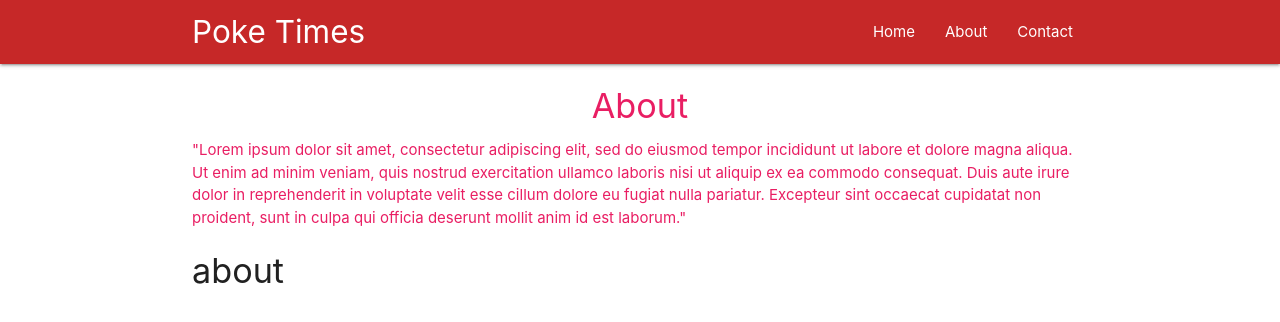
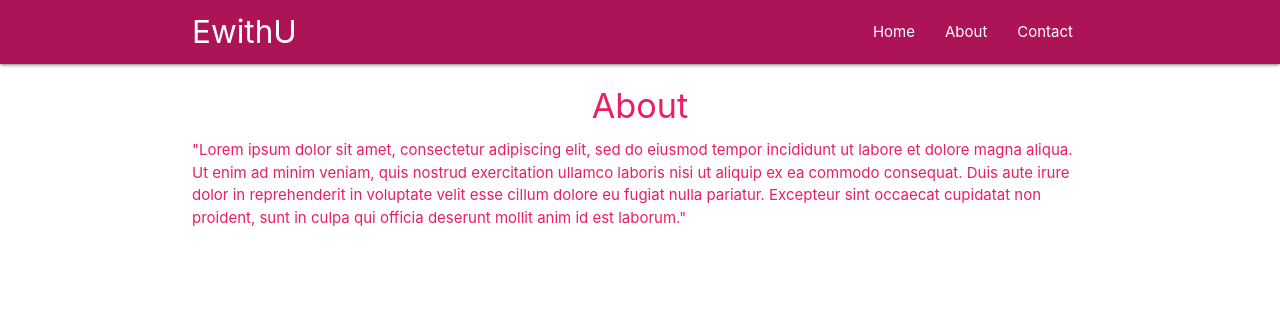
Before and after one commit to yuqiyangyang/poketimes, a React (Create React App) app: page /about in a window 1280 px wide. Shown: the top 322 px of the page. Built offline with nearby package versions, Linux system fonts and the light colour scheme.

Commit message:
switch tag

```diff
--- a/src/App.js
+++ b/src/App.js
@@ -1,6 +1,6 @@
 import React, {Component} from 'react';
 import Navbar from './components/Navbar'
-import{ BrowserRouter, Route} from 'react-router-dom'
+import{ BrowserRouter, Route, Switch} from 'react-router-dom'
 import Home from './components/Home'
 import About from './components/About'
 import Contact from './components/Contact'
@@ -13,11 +13,12 @@ class App extends Component {
       <BrowserRouter>
       <div className="app">
         <Navbar />
+        <Switch>
         <Route exact path='/' component={Home} />
         <Route path='/About' component={About} />
         <Route path='/Contact' component={Contact} />
         <Route path='/:post_id' component={Post} />
-
+        </Switch>
       </div>
       </BrowserRouter>
     )
--- a/src/components/Home.js
+++ b/src/components/Home.js
@@ -1,6 +1,6 @@
 import React, { Component } from 'react'
 import axios from 'axios'
-// import {Link } from 'react-router-dom'
+import {Link } from 'react-router-dom'
 
 
 
@@ -24,8 +24,11 @@ class Home extends Component {
                 return (
                     <div className="post card" key={post.id}>
                         <div className="card-content">
+                            <Link to={'/' + post.id}>
                             <span className="card-title">{post.title}</span>
+                            </Link >
                             <p>{post.body}</p>
+
                         </div>
                     </div>
                 )
--- a/src/components/Navbar.js
+++ b/src/components/Navbar.js
@@ -2,13 +2,13 @@ import React from 'react'
 import {Link, NavLink, withRouter } from 'react-router-dom' //withRouter is higher order component
 
 const Navbar =(props)=>{
-    setTimeout(()=>{
-        props.history.push('/about')//redirect to another page
-    }, 2000)
+    // setTimeout(()=>{
+    //     props.history.push('/about')//redirect to another page
+    // }, 2000)
     return(
-        <nav className="nav-wrapper red darken-3">
+        <nav className="nav-wrapper pink darken-3">
             <div className="container">
-                <div className="brand-logo">Poke Times</div>
+                <div className="brand-logo">EwithU</div>
                 <ul className="right">
                     <li><Link to="/">Home</Link></li>
                     <li><NavLink to="/about">About</NavLink></li>
--- a/src/components/Post.js
+++ b/src/components/Post.js
@@ -1,19 +1,36 @@
 import React, { Component} from 'react'
+import axios from 'axios'
 
 class Post extends Component{
     state={
-        id:null
+        post:null
     }
     componentDidMount(){
         let id=this.props.match.params.post_id;
-        this.setState({
-            id: id
+        axios.get('https://jsonplaceholder.typicode.com/posts/' + id)
+        .then(res=>{
+            this.setState({
+                post: res.data
+            })
+            // console.log(res)
         })
+
     }
     render(){
+        const post = this.state.post?(
+            <div className="post">
+                <h4 className="center">{this.state.post.title}</h4>
+                <p>{this.state.post.body}</p>
+            </div>
+
+        ):(
+            <div className="center">Loading post...</div>
+        )
         return(
+
+
             <div className = "container">
-                <h4> {this.state.id}</h4>
+                {post}
             </div>
         )
     }
```
